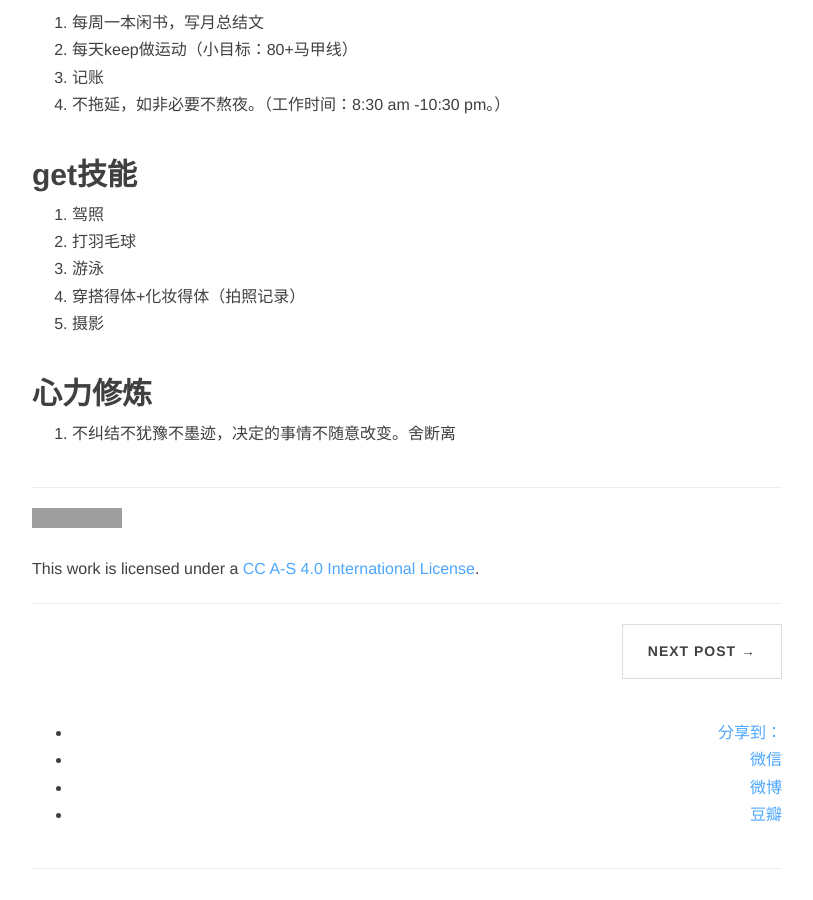
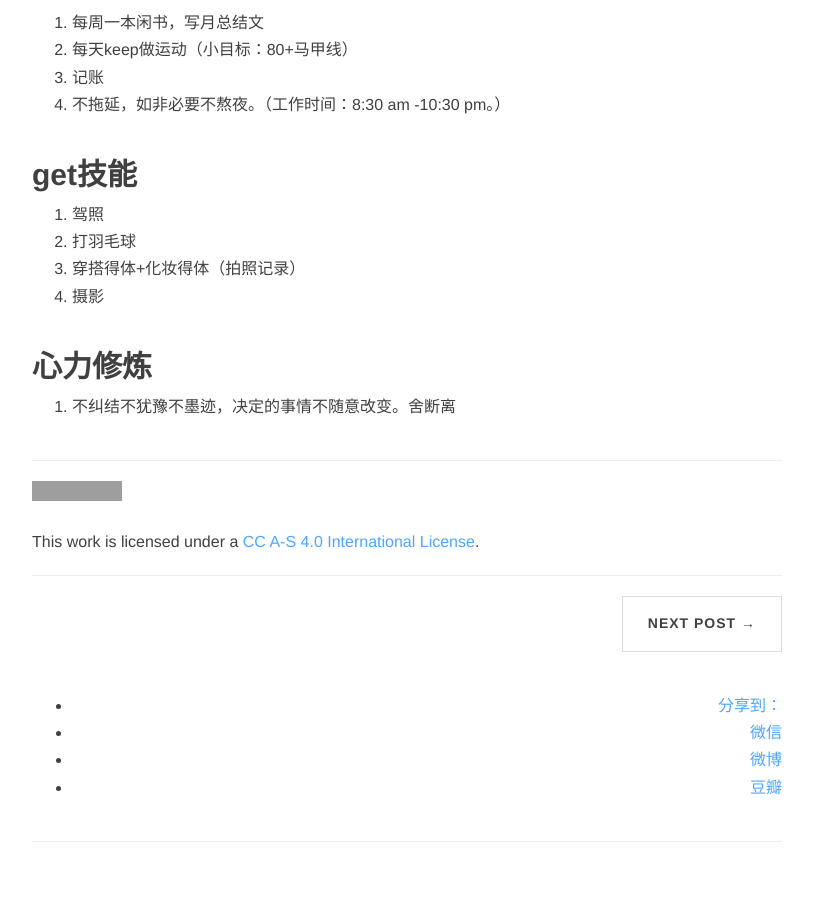
Before and after one commit to betterpotter/betterpotter.github.io, a Jekyll site: the page built from _posts/2017-01-01-new_year_resolution.md, in a window 1280 px wide and 900 px high, scrolled down 1056 px. Shown: the whole window, without its empty margins (233-1046 px from the left). Built offline with Jekyll 4.4.1, drawn with Linux system fonts in a browser that asks for light colours; nearby versions of some CDN libraries; comment, search, counter and statistics services are not loaded; grey boxes are pictures that could not be loaded.

Commit message:
Update 2017-01-01-new_year_resolution.md

```diff
--- a/_posts/2017-01-01-new_year_resolution.md
+++ b/_posts/2017-01-01-new_year_resolution.md
@@ -11,7 +11,7 @@ description: 在地狱里仰望天堂
 2. 日本毕业旅行
 3. 送给家人和自己的礼物
 4. 生日写真纪念（舞蹈）
-5. 坚持舞蹈课，最好可以有毕业演出谢幕
+5. ~~坚持舞蹈课，最好可以有毕业演出谢幕~~
 
 
 ## research
@@ -37,9 +37,8 @@ description: 在地狱里仰望天堂
 ## get技能
 1. 驾照
 2. 打羽毛球
-3. 游泳
-4. 穿搭得体+化妆得体（拍照记录）
-5. 摄影
+3. 穿搭得体+化妆得体（拍照记录）
+4. 摄影
 
 
 ## 心力修炼
```
